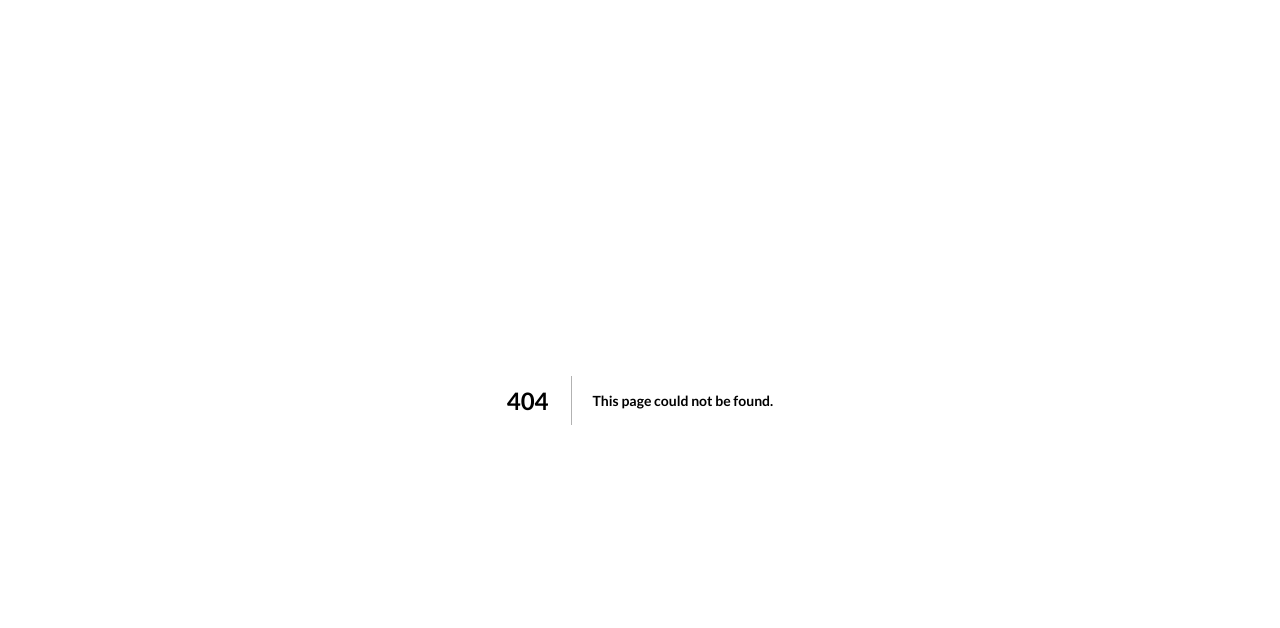
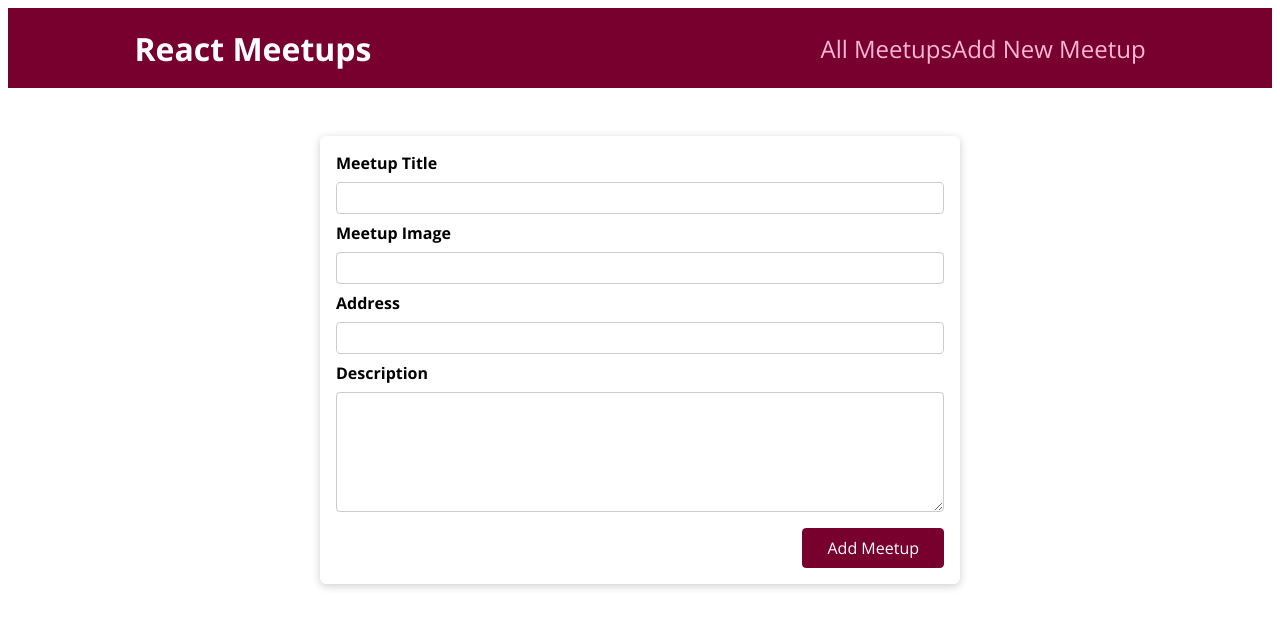
Before and after one commit to MS-D-rei/NextJS_Sample_App_Meetup, a Next.js app: page /new-meetup in a window 1280 px wide. Before the commit this address had no page. Shown: the top 628 px of the page. Built offline with nearby package versions, Linux system fonts and the light colour scheme.

Commit message:
add MeetupForm component and page

```diff
--- a/src/components/layout/MainNavigation.tsx
+++ b/src/components/layout/MainNavigation.tsx
@@ -11,7 +11,7 @@ export default function MainNavigation() {
             <Link href="/">All Meetups</Link>
           </li>
           <li>
-            <Link href="/mew-meetup">Add New Meetup</Link>
+            <Link href="/new-meetup">Add New Meetup</Link>
           </li>
         </ul>
       </nav>
--- a/src/components/meetups/MeetupForm.tsx
+++ b/src/components/meetups/MeetupForm.tsx
@@ -0,0 +1,68 @@
+import React, { useRef } from 'react';
+import Card from '@/components/ui/Card';
+import { INewMeetup } from '@/components/meetups/types';
+import styles from '@/styles/MeetupForm.module.css';
+import Layout from '@/components/layout/Layout';
+
+interface MeetupFormProps {
+  onAddMeetup: (meetup: INewMeetup) => void;
+}
+
+export default function MeetupForm({ onAddMeetup }: MeetupFormProps) {
+  const titleInputRef = useRef<HTMLInputElement>(null);
+  const imageInputRef = useRef<HTMLInputElement>(null);
+  const addressInputRef = useRef<HTMLInputElement>(null);
+  const descriptionInputRef = useRef<HTMLTextAreaElement>(null);
+
+  const submitHander = (event: React.FormEvent<HTMLFormElement>) => {
+    event.preventDefault();
+
+    const enteredTitle = titleInputRef.current?.value as string;
+    const enteredImage = imageInputRef.current?.value as string;
+    const enteredAddress = addressInputRef.current?.value as string;
+    const enteredDescription = descriptionInputRef.current?.value as string;
+
+    const meetupData = {
+      title: enteredTitle,
+      image: enteredImage,
+      address: enteredAddress,
+      description: enteredDescription,
+    };
+
+    onAddMeetup(meetupData);
+  };
+
+  return (
+    <Layout>
+      <Card>
+        <form className={styles.form} onSubmit={submitHander}>
+          <div className={styles.control}>
+            <label htmlFor="title">Meetup Title</label>
+            <input required type="text" id="title" ref={titleInputRef} />
+          </div>
+          <div className={styles.control}>
+            <label htmlFor="image">Meetup Image</label>
+            <input type="text" id="image" ref={imageInputRef} />
+          </div>
+          <div className={styles.control}>
+            <label htmlFor="address">Address</label>
+            <input type="text" id="address" ref={addressInputRef} />
+          </div>
+          <div className={styles.control}>
+            <label htmlFor="description">Description</label>
+            <textarea
+              required
+              name="description"
+              id="description"
+              rows={5}
+              ref={descriptionInputRef}
+            ></textarea>
+          </div>
+          <div className={styles.actions}>
+            <button>Add Meetup</button>
+          </div>
+        </form>
+      </Card>
+    </Layout>
+  );
+}
--- a/src/components/meetups/MeetupItem.tsx
+++ b/src/components/meetups/MeetupItem.tsx
@@ -14,7 +14,7 @@ export default function MeetupItem({title, image, address}: MeetupItemProps) {
     <li className={styles.item}>
       <Card>
         <div className={styles.image}>
-          <Image src={image} alt={title} width={640} height={500}/>
+          <Image src={image} alt={title} width={600} height={400}/>
         </div>
         <div className={styles.content}>
           <h3>{title}</h3>
--- a/src/pages/index.tsx
+++ b/src/pages/index.tsx
@@ -7,6 +7,7 @@ const DUMMY_MEETUPS = [
     title: 'First Meetup',
     image: '/images/avi-werde-hHz4yrvxwlA-unsplash.jpg',
     address: 'Okinawa',
+    description: 'have fun in luxuary penthouse'
   }
 ]
 
--- /dev/null
+++ b/src/pages/new-meetup/index.tsx
@@ -0,0 +1,12 @@
+import MeetupForm from "@/components/meetups/MeetupForm";
+import { INewMeetup } from "@/components/meetups/types";
+
+export default function NewMeetupPage() {
+  const addMeetupHandler = (meetup: INewMeetup) => {
+    console.log(meetup);
+  }
+
+  return (
+    <MeetupForm onAddMeetup={addMeetupHandler} />
+  )
+}
--- a/src/styles/MeetupForm.module.css
+++ b/src/styles/MeetupForm.module.css
@@ -0,0 +1,44 @@
+.form {
+  padding: 1rem;
+}
+
+.control {
+  margin-bottom: 0.5rem;
+}
+
+.control label {
+  display: block;
+  font-weight: 700;
+  margin-bottom: 0.5rem;
+}
+
+.control input,
+.control textarea {
+  display: block;
+  font: inherit;
+  border-radius: 4px;
+  border: 1px solid #ccc;
+  padding: 0.25rem;
+  width: 100%;
+}
+
+.actions {
+  margin-top: 1rem;
+  text-align: right;
+}
+
+.actions button {
+  font: inherit;
+  cursor: pointer;
+  background-color: #77002c;
+  color: white;
+  padding: 0.5rem 1.5rem;
+  border: 1px solid #77002e;
+  border-radius: 4px;
+}
+
+.actions button:hover,
+.actions button:active {
+  background-color: #a50e48;
+  border-color: #a50e48;
+}
--- a/src/styles/MeetupItem.module.css
+++ b/src/styles/MeetupItem.module.css
@@ -0,0 +1,44 @@
+.item {
+  margin: 1rem 0;
+}
+
+.image {
+  width: 100%;
+  height: 20rem;
+  overflow: hidden;
+  border-top-right-radius: 10px;
+  border-top-left-radius: 10px;
+}
+
+.image img {
+  width: 100%;
+  object-fit: cover;
+}
+
+.content {
+  text-align: center;
+}
+
+.content h3 {
+  font-size: 1.25rem;
+  color: #2c292b;
+}
+
+.actions {
+  padding: 1.5rem;
+  text-align: center;
+}
+
+.actions button {
+  font: inherit;
+  color: #77002e;
+  border: 1px solid #77002e;
+  background-color: transparent;
+  padding: 0.5rem 1.5rem;
+  border-radius: 4px;
+}
+
+.actions button:hover,
+.actions button:active {
+  background-color: #ffe2ed;
+}
```
Also changed, not shown: src/components/meetups/types.ts (+8 -0 lines).
